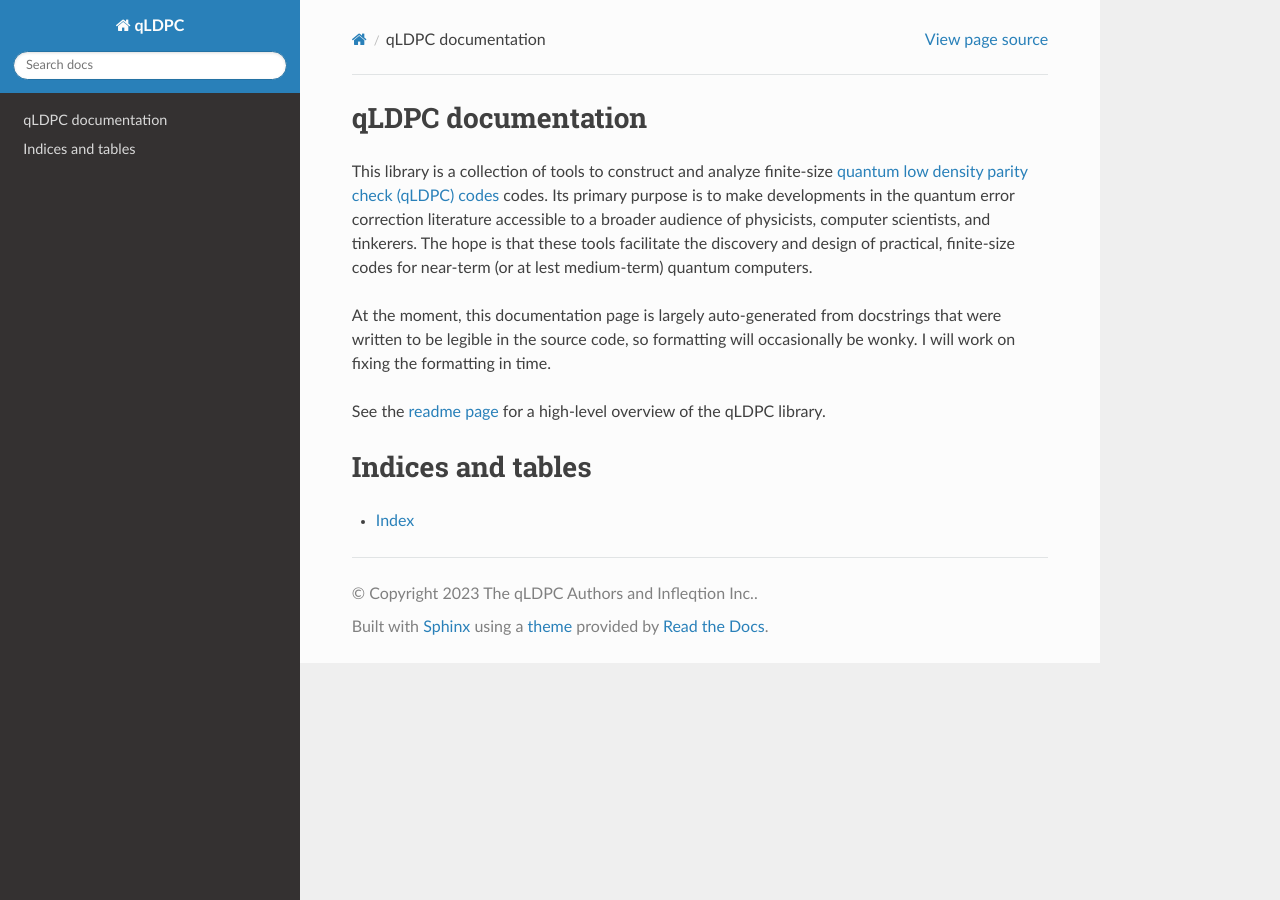
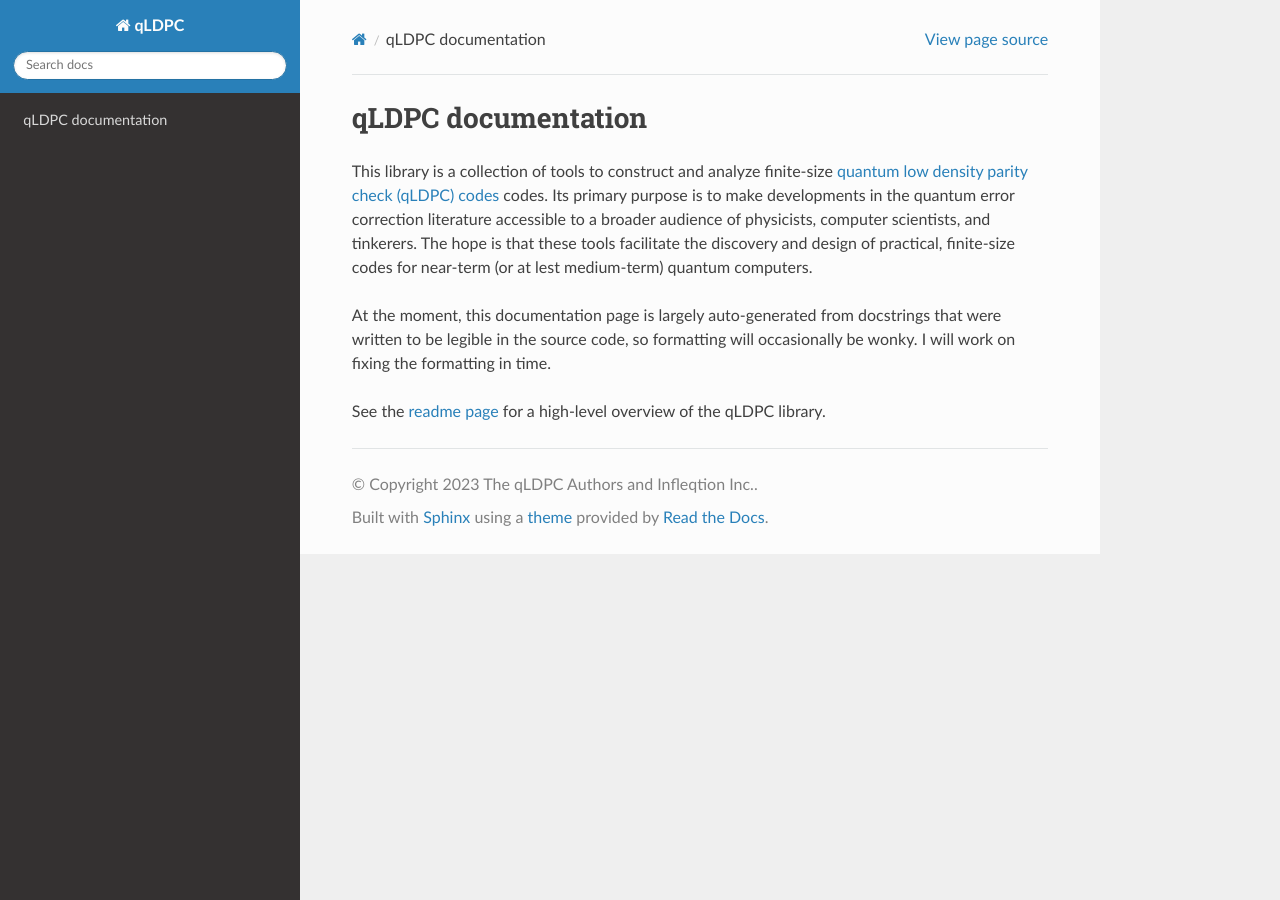
Before and after one commit to Infleqtion/qLDPC, a Sphinx documentation site: the page built from docs/source/index.rst, in a window 1280 px wide. Built offline with Sphinx 7.4.7 and the Read the Docs theme 2.0.0, drawn with Linux system fonts in a browser that asks for light colours; pages that are not in the unit, such as notebooks, are missing from menus.

Commit message:
clean up index.rst

```diff
--- a/docs/source/index.rst
+++ b/docs/source/index.rst
@@ -12,8 +12,3 @@ See the `readme page <https://github.com/Infleqtion/qLDPC>`_ for a high-level ov
    :caption: Contents:
 
    qldpc
-
-Indices and tables
-==================
-
-* :ref:`genindex`
```
